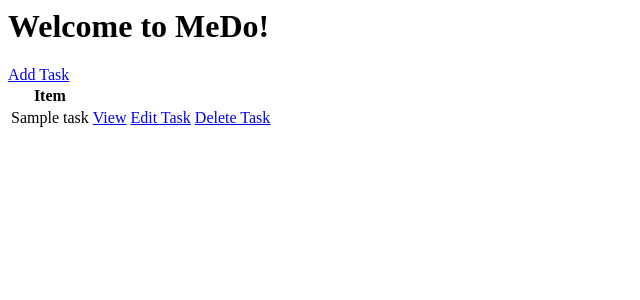
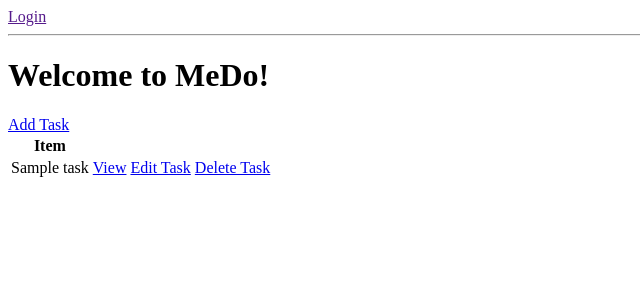
Before and after one commit to Rezurgat/MeDO, a Django app: page / in a window 1280 px wide. Shown: the top 300 px of the page, without its empty margins (0-640 px from the left). Run offline with Django 4.2, Linux system fonts and the light colour scheme; tables that the repository leaves empty hold one stand-in row (values such as "Sample post").

Commit message:
Started work with custom login/logout

```diff
--- a/MeDO/todo/templates/todo/task_list.html
+++ b/MeDO/todo/templates/todo/task_list.html
@@ -1,3 +1,10 @@
+{% if request.user.is_authenticated %}
+    <p>{{request.user}}</p>
+    <a href="">Logout</a>
+{% else %}
+<a href="">Login</a>
+{% endif %}
+<hr>
 <h1>Welcome to MeDo!</h1>
 <a href="{% url 'task-create' %}">Add Task</a>
 
--- a/MeDO/todo/views.py
+++ b/MeDO/todo/views.py
@@ -1,6 +1,13 @@
 from django.views.generic import ListView, DetailView, CreateView, UpdateView, DeleteView
 from django.urls import reverse_lazy
 from .models import Task
+
+from django.contrib.auth.views import LoginView
+
+
+class CustomLoginView(LoginView):
+    template_name = 'todo/login.html'
+    fields = '__all__'
 
 
 class TaskList(ListView):
```
